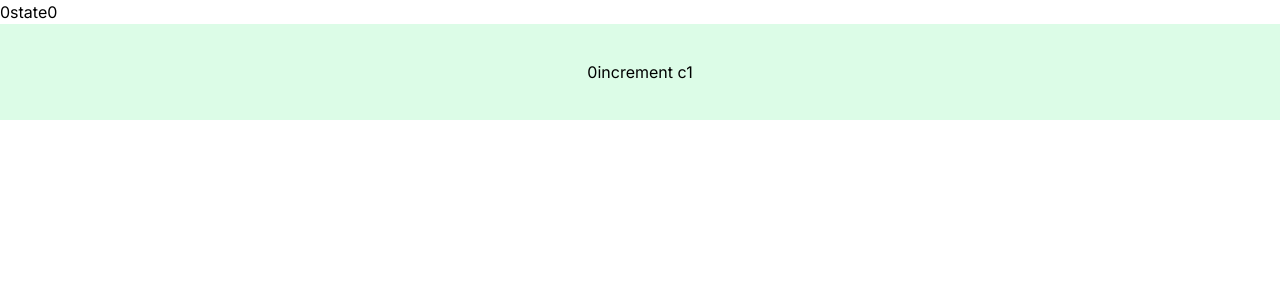
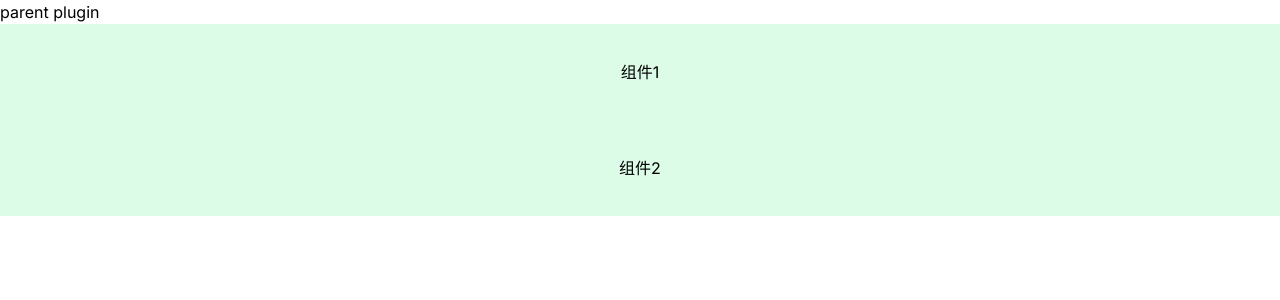
Before and after one commit to oeyoews/nextjs-playground, a Next.js app: page / in a window 1280 px wide. Shown: the top 300 px of the page. Built offline with nearby package versions, Linux system fonts and the light colour scheme.

Commit message:
feat: add wrong zustand example

```diff
--- a/app/page.tsx
+++ b/app/page.tsx
@@ -3,33 +3,40 @@
 import React, { useEffect, useState } from 'react';
 import useBearStore from './store';
 import { useShallow } from 'zustand/react/shallow';
+import { stat } from 'fs';
 
 const Component1 = () => {
   // const store = useUndoStore();
   const [test, setTest] = useState(0);
-  const [bears, increasePopulation] = useBearStore(
-    useShallow((state) => [state.bears, state.increasePopulation])
-  );
+  // const [bears, increasePopulation] = useBearStore(
+  //   useShallow((state) => [state.bears, state.increasePopulation])
+  // );
+  const bears = useBearStore((state) => state.bears);
+  const increasePopulation = useBearStore((state) => state.increasePopulation);
+  // const { bears, increasePopulation } = useBearStore();
+
   useEffect(() => {
     console.log('组件1 渲染了');
   }, []);
   return (
     <>
-      <button onClick={() => setTest(Math.random())}>state</button>
-      {test}
       <button className="w-full h-24 bg-green-100" onClick={increasePopulation}>
-        {bears}
-        increment c1
+        {/* {bears} */}
+        组件1
       </button>
     </>
   );
 };
 
 const Component2 = () => {
-  useEffect(() => {
-    console.log('组件2 渲染了');
-  }, []);
-  return <p></p>;
+  const { test } = useBearStore();
+  // const test = useBearStore((s) => s.test);
+
+  return (
+    <>
+      <button className="w-full h-24 bg-green-100">组件2</button>
+    </>
+  );
 };
 
 function Counter() {
@@ -39,7 +46,9 @@ function Counter() {
   }, []);
   return (
     <div>
-      <button onClick={() => setInc(inc + 1)}>{inc}</button>
+      <div>
+        <button onClick={() => setInc(inc + 1)}>parent plugin</button>
+      </div>
       <Component1 />
       <Component2 />
     </div>
--- a/app/store.ts
+++ b/app/store.ts
@@ -1,12 +1,14 @@
 import { create } from 'zustand';
 
 interface BearState {
+  test: number;
   bears: number;
   increasePopulation: () => void;
   removeAllBears: () => void;
 }
 
 const useBearStore = create<BearState>()((set) => ({
+  test: 99,
   bears: 0,
   increasePopulation: () => set((state) => ({ bears: state.bears + 1 })),
   removeAllBears: () => set({ bears: 0 }),
```
